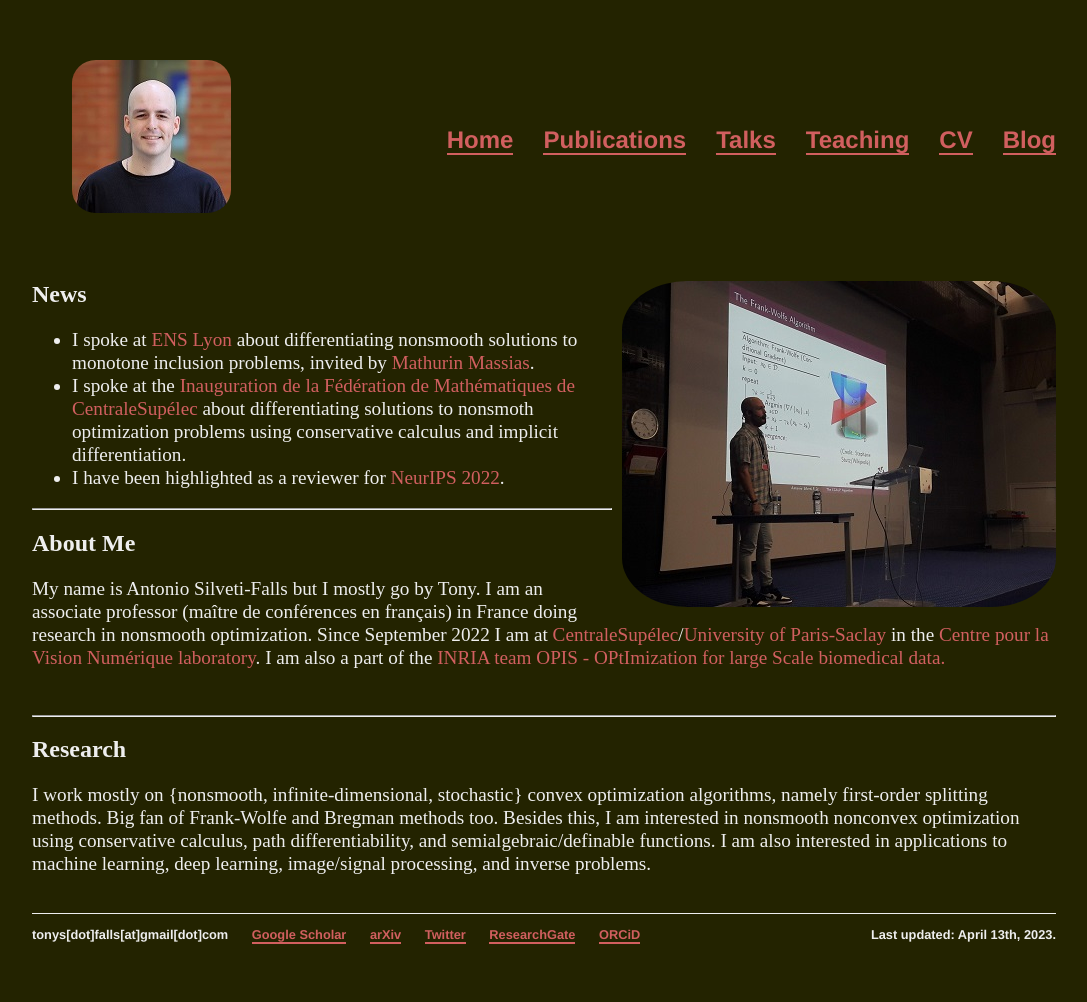
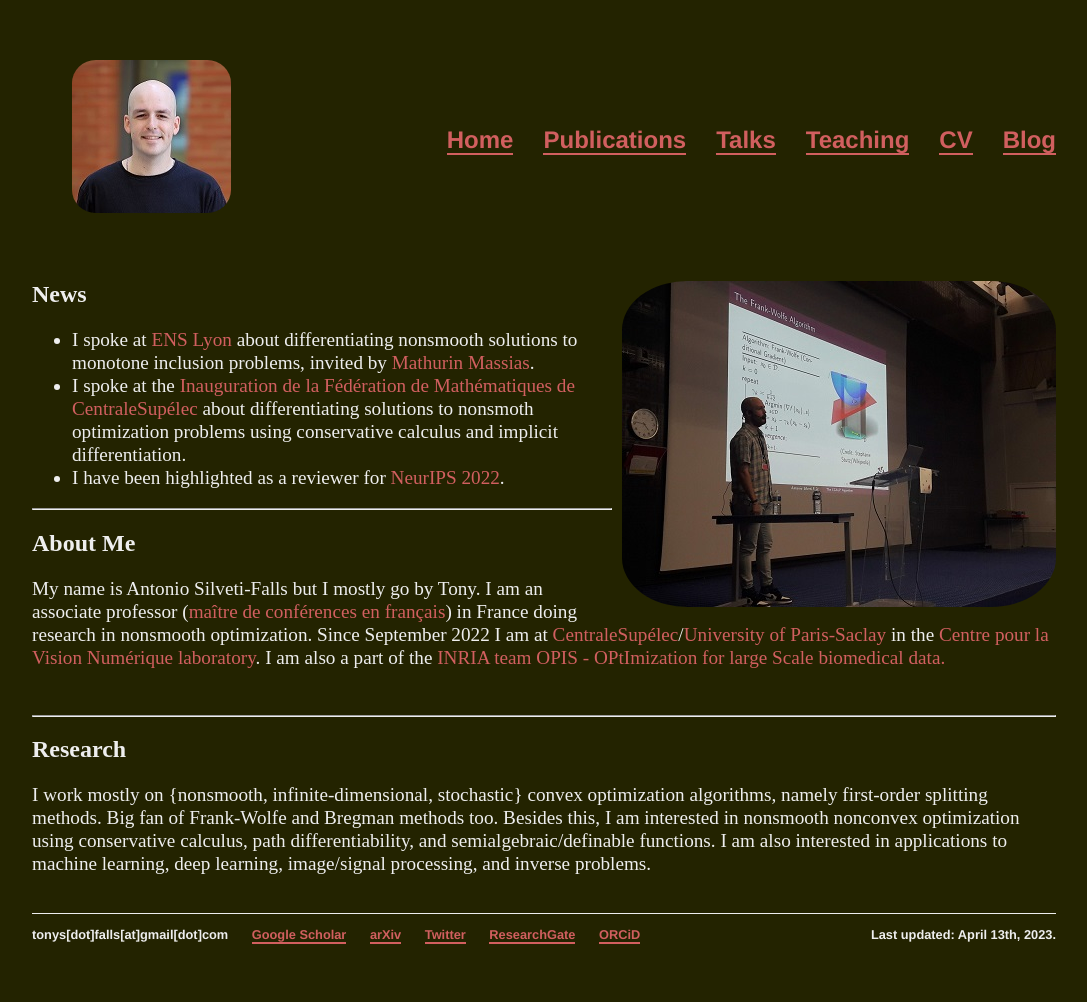
Before and after one commit to tonysf/tonysf.github.io, a Jekyll site: the page built from index.html, in a window 1280 px wide. Shown: the whole page, without its empty margins (96-1183 px from the left). Built offline with Jekyll 4.4.1, drawn with Linux system fonts in a browser that asks for light colours.

Commit message:
Update index.html

```diff
--- a/index.html
+++ b/index.html
@@ -21,7 +21,7 @@
 </p>
 <hr>
 <h2>About Me</h2>
-<p>	My name is Antonio Silveti-Falls but I mostly go by Tony. I am an associate professor (maître de conférences en français) in France doing research in nonsmooth optimization. Since September 2022 I am at <a href="https://www.centralesupelec.fr/">CentraleSupélec</a>/<a href="https://www.universite-paris-saclay.fr/en">University of Paris-Saclay</a> in the <a href="https://cvn.centralesupelec.fr/">Centre pour la Vision Numérique laboratory</a>. I am also a part of the <a href="https://opis-inria.eu/members/">INRIA team OPIS - OPtImization for large Scale biomedical data.</a><br>
+<p>	My name is Antonio Silveti-Falls but I mostly go by Tony. I am an associate professor (<a href="https://www.galaxie.enseignementsup-recherche.gouv.fr/ensup/pdf/EC_pays_etrangers/Tableau_comparaison_au_26_septembre_2012.pdf">maître de conférences en français</a>) in France doing research in nonsmooth optimization. Since September 2022 I am at <a href="https://www.centralesupelec.fr/">CentraleSupélec</a>/<a href="https://www.universite-paris-saclay.fr/en">University of Paris-Saclay</a> in the <a href="https://cvn.centralesupelec.fr/">Centre pour la Vision Numérique laboratory</a>. I am also a part of the <a href="https://opis-inria.eu/members/">INRIA team OPIS - OPtImization for large Scale biomedical data.</a><br>
 <!--	I am currently a postdoctoral reseracher in applied mathematics at the <a href="https://www.tse-fr.eu/people/antonio-silveti-falls">Toulouse School of Economics</a> advised
 	by <a href="https://www.tse-fr.eu/fr/people/jerome-bolte">Jérôme Bolte</a> and <a href="https://www.irit.fr/~Edouard.Pauwels">Edouard Pauwels</a>. <br>
 	Before this, I did my PhD at the <a href="http://welcome.unicaen.fr">University of Caen</a> in the <a href="https://www.greyc.fr/en/equipes/image-2">GREYC laboratory IMAGE team</a>
```
